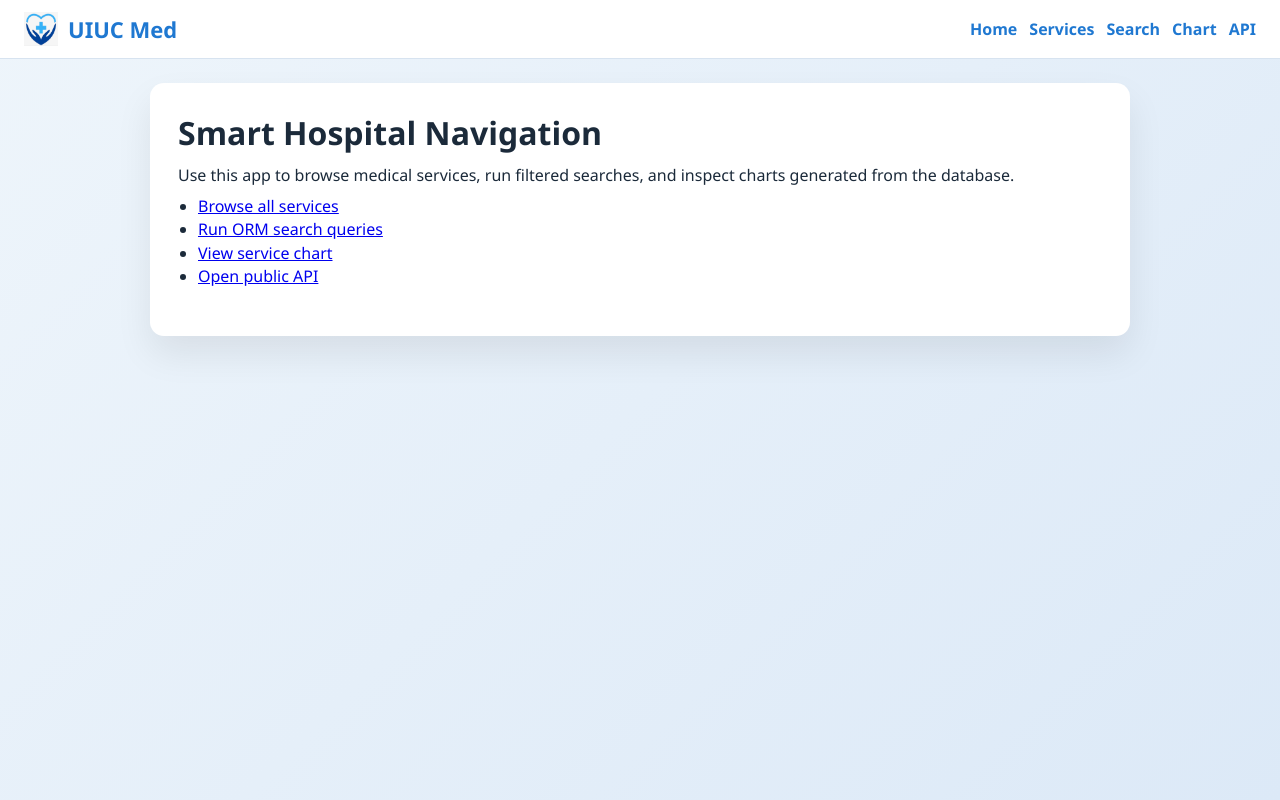
After one commit to jwu249/Team-8_UIUC-Med, a Django app: page / in a window 1280 px wide. The commit adds this page. Run offline with Django 5.2, Linux system fonts and the light colour scheme.

Commit message:
added everything else for a3

```diff
--- a/HealthDestination/secrets_environment.py
+++ b/HealthDestination/secrets_environment.py
@@ -8,3 +8,9 @@ env = environ.Env()
 BASE_DIR = Path(__file__).resolve().parent.parent
 
 environ.Env.read_env(BASE_DIR / ".env")
+
+STATIC_URL = '/static/'
+
+STATICFILES_DIRS = [
+    BASE_DIR / 'static',
+]
--- a/HealthDestination/settings/base.py
+++ b/HealthDestination/settings/base.py
@@ -109,6 +109,8 @@ USE_TZ = True
 # https://docs.djangoproject.com/en/5.2/howto/static-files/
 
 STATIC_URL = 'static/'
+# a3 section 3: project-level static dir (css/images)
+STATICFILES_DIRS = [BASE_DIR / "static"]
 
 # Default primary key field type
 # https://docs.djangoproject.com/en/5.2/ref/settings/#default-auto-field
--- a/HealthMap/models.py
+++ b/HealthMap/models.py
@@ -1,4 +1,5 @@
 from django.db import models
+from django.urls import reverse
 
 class MedService(models.Model):
     """
@@ -17,6 +18,10 @@ class MedService(models.Model):
 
     def __str__(self):
         return f"{self.name} ({self.location})"
+
+    # a3 section 1: keeps template links model-driven instead of hardcoded urls
+    def get_absolute_url(self):
+        return reverse("service-detail", kwargs={"pk": self.pk})
 
 
 class User(models.Model):
--- a/HealthMap/urls.py
+++ b/HealthMap/urls.py
@@ -1,24 +1,28 @@
 from django.urls import path
 from .views import (
-    hospital_list, hospital_list_render,
-    MedServiceBaseView, MedServiceListView,
+    home_page, hospital_list, hospital_list_render,
+    MedServiceBaseView, MedServiceListView, MedServiceDetailView,
     service_search, chart_page, chart_image,
     services_api, services_http_response, # for section 6
 )
 
 urlpatterns = [
+    # a3 section 1: home page
+    path("", home_page, name="home"),
     # FBV routes
     path("hospitals/manual/", hospital_list, name="hospital-list-manual"),
     path("hospitals/render/", hospital_list_render, name="hospital-list-render"),
     # CBV routes
     path("services/cbv-base/", MedServiceBaseView.as_view(), name="service-cbv-base"),
-    path("services/cbv-generic/", MedServiceListView.as_view(), name="service-cbv-generic"),
+    path("services/cbv-generic/", MedServiceListView.as_view(), name="service-cbv-generic"),  # a3 section 5 GET+POST
+    # a3 section 1: detail url by primary key
+    path("services/<int:pk>/", MedServiceDetailView.as_view(), name="service-detail"),
     # Section 2: Search & ORM queries
     path("services/search/", service_search, name="service-search"),
     # Section 4: Data visualization
     path("services/chart/", chart_page, name="service-chart"),
     path("services/chart/image.png", chart_image, name="service-chart-image"),
     # A3 section 6: API
-    path("api/services/", services_api, name="services-api"),
-    path("api/services-http/", services_http_response, name="services-http")
+    path("api/services/", services_api, name="services-api"),  # a3 section 6 JsonResponse
+    path("api/services-http/", services_http_response, name="services-http")  # a3 section 6 HttpResponse demo
 ]
--- a/HealthMap/views.py
+++ b/HealthMap/views.py
@@ -1,7 +1,7 @@
-from django.shortcuts import render
+from django.shortcuts import render, redirect
 from django.http import HttpResponse, JsonResponse
 from django.views import View
-from django.views.generic import ListView
+from django.views.generic import ListView, DetailView
 from django.db.models import Count
 from .models import MedService, User, History
 
@@ -25,12 +25,23 @@ def hospital_list(request):
 def hospital_list_render(request):
     return render(request, "render/hospital_list.html")
 
+# a3 section 1: home page at "/" so root url does not 404
+def home_page(request):
+    return render(request, "render/home.html")
+
 
 # 3 Base CBV (inherit from View)
 class MedServiceBaseView(View):
     def get(self, request):
+        query = request.GET.get("q", "").strip()
         services = MedService.objects.all()
-        return render(request, "render/Service List.html", {"services": services})
+        if query:
+            services = services.filter(name__icontains=query)
+        return render(
+            request,
+            "render/Service List.html",
+            {"services": services, "form": MedServiceForm(), "query": query},
+        )
 
 
 # 4 Generic CBV (ListView)
@@ -38,6 +49,38 @@ class MedServiceListView(ListView):
     model = MedService
     template_name = "render/Service List.html"
     context_object_name = "services"
+
+    def get_queryset(self):
+        # a3 section 5: GET form search by name
+        queryset = MedService.objects.all()
+        query = self.request.GET.get("q", "").strip()
+        if query:
+            queryset = queryset.filter(name__icontains=query)
+        return queryset
+
+    def get_context_data(self, **kwargs):
+        context = super().get_context_data(**kwargs)
+        context["form"] = MedServiceForm()
+        context["query"] = self.request.GET.get("q", "").strip()
+        return context
+
+    def post(self, request, *args, **kwargs):
+        # a3 section 5: POST form creates a new MedService
+        form = MedServiceForm(request.POST)
+        if form.is_valid():
+            new_service = form.save()
+            return redirect(new_service.get_absolute_url())
+        self.object_list = self.get_queryset()
+        context = self.get_context_data()
+        context["form"] = form
+        return self.render_to_response(context)
+
+
+class MedServiceDetailView(DetailView):
+    # a3 section 1: detail page served by pk (e.g., /services/3/)
+    model = MedService
+    template_name = "render/service_detail.html"
+    context_object_name = "service"
 
 
 # ──────────────────────────────────────────────
@@ -128,6 +171,7 @@ def chart_image(request):
     return HttpResponse(buf.read(), content_type='image/png')
 
 def services_api(request):
+    # a3 section 6: public JSON endpoint with query-param filtering
     qs = MedService.objects.all()
 
     name = request.GET.get("name", "").strip()
@@ -154,6 +198,7 @@ def services_api(request):
     return JsonResponse({"count": len(data), "results": data})
 
 def services_http_response(request):
+    # a3 section 6: plain HttpResponse version to compare MIME types
     payload = {
         "note": "This endpoint uses HttpResponse, not JsonResponse.",
         "mime_type": "text/plain",
--- /dev/null
+++ b/static/css/base_styles.css
@@ -0,0 +1,117 @@
+:root {
+  --ink: #1b2a3a;
+  --brand: #1f78d1;
+  --brand-dark: #15589b;
+  --surface: #ffffff;
+  --muted: #5c6f82;
+  --edge: #d7e3f0;
+}
+
+* {
+  box-sizing: border-box;
+  margin: 0;
+  padding: 0;
+}
+
+body {
+  font-family: "Segoe UI", Arial, sans-serif;
+  color: var(--ink);
+  background: linear-gradient(135deg, #eef5fb, #dce9f7);
+  min-height: 100vh;
+}
+
+.site-header {
+  background: var(--surface);
+  border-bottom: 1px solid var(--edge);
+  display: flex;
+  align-items: center;
+  justify-content: space-between;
+  gap: 16px;
+  padding: 12px 24px;
+}
+
+.logo {
+  display: flex;
+  align-items: center;
+  gap: 10px;
+}
+
+.logo-img {
+  width: 34px;
+  height: 34px;
+}
+
+.logo-text {
+  color: var(--brand);
+  font-size: 22px;
+  font-weight: 700;
+}
+
+.nav {
+  display: flex;
+  flex-wrap: wrap;
+  gap: 12px;
+}
+
+.nav a {
+  text-decoration: none;
+  color: var(--brand);
+  font-weight: 600;
+}
+
+.nav a:hover {
+  color: var(--brand-dark);
+}
+
+.container {
+  width: min(980px, 92%);
+  margin: 24px auto;
+  background: var(--surface);
+  border-radius: 14px;
+  box-shadow: 0 18px 36px rgba(0, 0, 0, 0.08);
+  padding: 28px;
+}
+
+h1, h2, h3, h4 {
+  margin-bottom: 10px;
+}
+
+p, li, label {
+  line-height: 1.45;
+}
+
+form {
+  display: flex;
+  flex-wrap: wrap;
+  align-items: center;
+  gap: 8px;
+  margin: 10px 0 18px;
+}
+
+input, select, button, textarea {
+  font: inherit;
+  padding: 8px 10px;
+  border-radius: 8px;
+  border: 1px solid #ccd9e8;
+}
+
+button {
+  background: var(--brand);
+  color: #fff;
+  border: none;
+  cursor: pointer;
+}
+
+button:hover {
+  background: var(--brand-dark);
+}
+
+ul {
+  margin: 8px 0 20px 20px;
+}
+
+hr {
+  border: none;
+  border-top: 1px solid var(--edge);
+  margin: 14px 0;
+}
--- a/templates/base.html
+++ b/templates/base.html
@@ -1,51 +1,29 @@
+{% load static %}
 <!DOCTYPE html>
 <html lang="en">
 <head>
   <meta charset="UTF-8">
   <meta name="viewport" content="width=device-width, initial-scale=1.0">
-  <title>UIUC Med | Smart Hospital Matching</title>
-  <link rel="stylesheet" href="base_styles.css">
+  <title>UIUC Med</title>
+  <link rel="stylesheet" href="{% static 'css/base_styles.css' %}">
 </head>
+<body>
+  <header class="site-header">
+    <div class="logo">
+      <img src="{% static 'images/logo.png' %}" alt="UIUC Med logo" class="logo-img">
+      <span class="logo-text">UIUC Med</span>
+    </div>
+    <nav class="nav">
+      <a href="{% url 'home' %}">Home</a>
+      <a href="{% url 'service-cbv-generic' %}">Services</a>
+      <a href="{% url 'service-search' %}">Search</a>
+      <a href="{% url 'service-chart' %}">Chart</a>
+      <a href="{% url 'services-api' %}">API</a>
+    </nav>
+  </header>
 
-<body>
-
-<div class="container">
-
-  <div class="logo">
-    <div class="logo-icon"></div>
-    <div class="logo-text">UIUC Med</div>
-  </div>
-
-  <h1>Smart Hospital Navigation</h1>
-
-  <p class="subtext">
-    We analyze your medical needs, location, and hospital performance data
-    to recommend the most appropriate healthcare facility in real time.
-  </p>
-
-  <a href="#" class="emergency-btn">Emergency? Call 911 Immediately</a>
-
-  <div class="login-box">
-    <h2>Secure Login</h2>
-
-    <div class="form-group">
-      <label>Username</label>
-      <input type="text">
-    </div>
-
-    <div class="form-group">
-      <label>Password</label>
-      <input type="password">
-    </div>
-
-    <button class="submit-btn">Continue</button>
-
-    <div class="trust">
-      HIPAA-conscious design • Secure data handling • Privacy first
-    </div>
-  </div>
-
-</div>
-
+  <main class="container">
+    {% block content %}{% endblock %}
+  </main>
 </body>
 </html>
--- /dev/null
+++ b/templates/render/home.html
@@ -0,0 +1,16 @@
+{% extends "base.html" %}
+
+{% block content %}
+<h1>Smart Hospital Navigation</h1>
+<p>
+  Use this app to browse medical services, run filtered searches, and inspect charts
+  generated from the database.
+</p>
+
+<ul>
+  <li><a href="{% url 'service-cbv-generic' %}">Browse all services</a></li>
+  <li><a href="{% url 'service-search' %}">Run ORM search queries</a></li>
+  <li><a href="{% url 'service-chart' %}">View service chart</a></li>
+  <li><a href="{% url 'services-api' %}">Open public API</a></li>
+</ul>
+{% endblock %}
--- a/templates/render/search.html
+++ b/templates/render/search.html
@@ -15,7 +15,7 @@
 <ul>
     {% for service in get_results %}
         <li>
-            <strong>{{ service.name }}</strong> — {{ service.location }}<br>
+            <strong><a href="{{ service.get_absolute_url }}">{{ service.name }}</a></strong> — {{ service.location }}<br>
             Phone: {{ service.number }}<br>
             Appointments Required: {{ service.appointments_required|yesno:"Yes,No" }}
         </li>
@@ -45,7 +45,7 @@
 <ul>
     {% for service in post_results %}
         <li>
-            <strong>{{ service.name }}</strong> — {{ service.location }}<br>
+            <strong><a href="{{ service.get_absolute_url }}">{{ service.name }}</a></strong> — {{ service.location }}<br>
             Phone: {{ service.number }}<br>
             Appointments Required: {{ service.appointments_required|yesno:"Yes,No" }}
         </li>
@@ -100,7 +100,7 @@
 <ul>
     {% for service in all_services %}
         <li>
-            <strong>{{ service.name }}</strong> — {{ service.location }}<br>
+            <strong><a href="{{ service.get_absolute_url }}">{{ service.name }}</a></strong> — {{ service.location }}<br>
             Phone: {{ service.number }}<br>
             Email: {{ service.email|default:"N/A" }}<br>
             Appointments Required: {{ service.appointments_required|yesno:"Yes,No" }}
```
Also changed, not shown: docs/Notes/notes.txt (+11 -7 lines), templates/render/Service List.html (+4 -6 lines), templates/render/hospital_list.html (+7 -1 lines), templates/render/service_detail.html (added, +12 -0 lines), README.md, static/images/logo.png (added).
